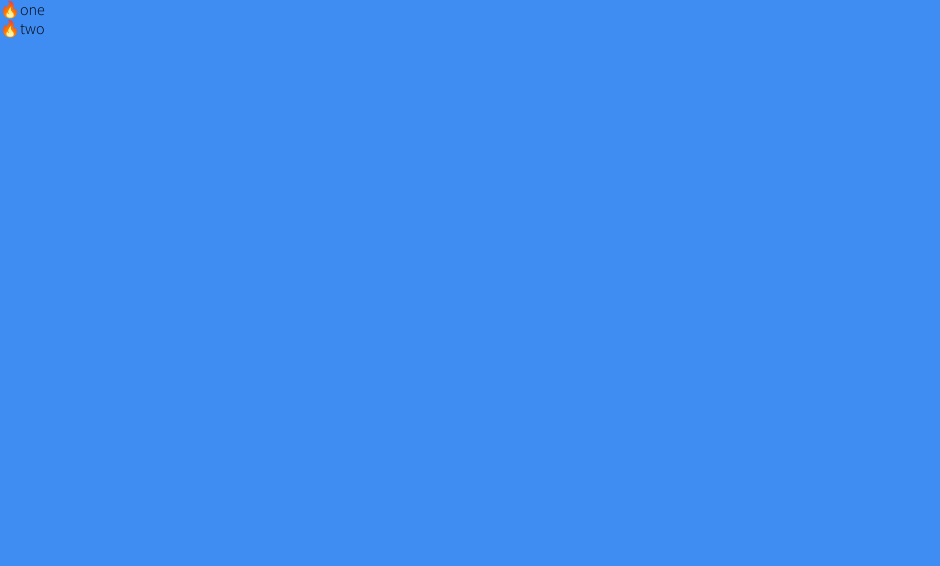
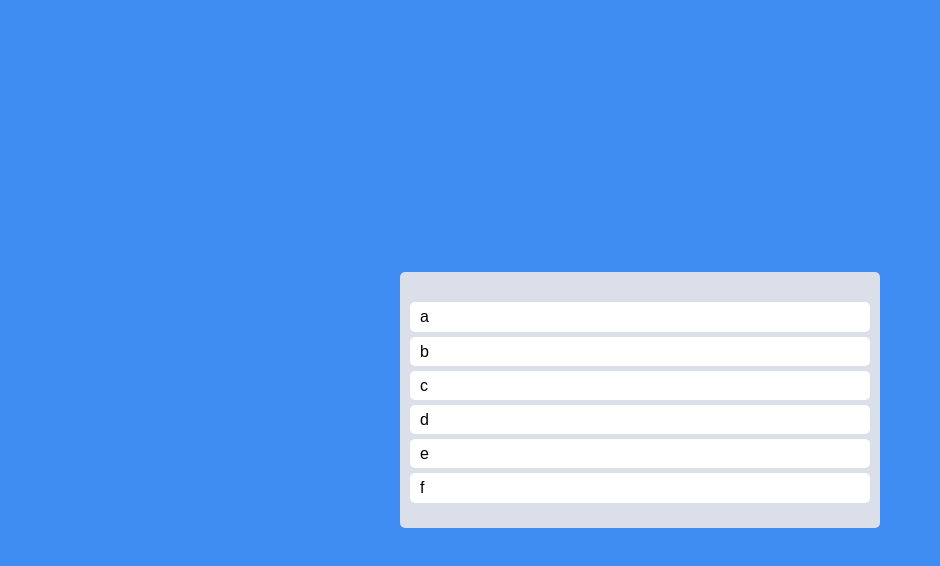
Before and after one commit to bigwave-cho/trello-todo, a React (Create React App) app: page / in a window 1280 px wide. Shown: the top 566 px of the page, without its empty margins (0-940 px from the left). Built offline with nearby package versions, Linux system fonts and the light colour scheme.

Commit message:
Beautiful-dnd : styling & placeholder

```diff
--- a/src/App.tsx
+++ b/src/App.tsx
@@ -1,51 +1,68 @@
 import { DragDropContext, Draggable, Droppable } from 'react-beautiful-dnd';
-/*
-npm i react-beautiful-dnd
-npm i --save-dev @types/react-beautiful-dnd
-DragDropContext
-: 기본적으로 드래그 앤 드롭을 적용하고 싶은 공간
-onDragEnd : 드래그가 끝나면 콜백함수 호출
-<Droppable> : 드롭할 수 있는 영역
-<Draggable> : 드래그 가능한 영역
+import styled from 'styled-components';
 
+const Wrapper = styled.div`
+  max-width: 480px;
+  width: 100%;
+  height: 100vh;
+  display: flex;
+  justify-content: center;
+  align-items: center;
+  margin: 0 auto;
+`;
 
-droppableProps : 드래그 작동해서 움직이는 영역
-dragHandle : 드래그 핸들이 작동하는 영역
-one은 전체 영역 드래거블
-two는 불 이모지만 가능해짐
-*/
+const Boards = styled.div`
+  display: grid;
+  width: 100%;
+  grid-template-columns: repeat(1, 1fr);
+`;
+
+const Board = styled.div`
+  min-height: 200px;
+  padding: 20px 10px;
+  padding-top: 30px;
+  background-color: ${(props) => props.theme.boardColor};
+  border-radius: 5px;
+`;
+
+const Card = styled.div`
+  border-radius: 5px;
+  padding: 5px 10px;
+  margin-bottom: 5px;
+  background-color: ${(props) => props.theme.cardColor};
+`;
+
+const toDos = ['a', 'b', 'c', 'd', 'e', 'f'];
+
+function App() {
   const onDragEnd = () => {};
-function App() {
+  //magic.placeholder : 카드가 drag 될 때 빈자리 공간을 그대로 유지해줌.
   return (
     <DragDropContext onDragEnd={onDragEnd}>
-      <div>
+      <Wrapper>
+        <Boards>
           <Droppable droppableId="one">
             {(magic) => (
-            <ul ref={magic.innerRef} {...magic.droppableProps}>
-              <Draggable draggableId="first" index={0}>
+              <Board ref={magic.innerRef} {...magic.droppableProps}>
+                {toDos.map((toDo, index) => (
+                  <Draggable key={toDo} draggableId={toDo} index={index}>
                     {(magic) => (
-                  <li
+                      <Card
                         ref={magic.innerRef}
                         {...magic.draggableProps}
                         {...magic.dragHandleProps}
                       >
-                    <span {...magic.dragHandleProps}>🔥</span>
-                    one
-                  </li>
+                        {toDo}
+                      </Card>
                     )}
                   </Draggable>
-              <Draggable draggableId="second" index={1}>
-                {(magic) => (
-                  <li ref={magic.innerRef} {...magic.draggableProps}>
-                    <span {...magic.dragHandleProps}>🔥</span>
-                    two
-                  </li>
-                )}
-              </Draggable>
-            </ul>
+                ))}
+                {magic.placeholder}
+              </Board>
             )}
           </Droppable>
-      </div>
+        </Boards>
+      </Wrapper>
     </DragDropContext>
   );
 }
--- a/src/index.tsx
+++ b/src/index.tsx
@@ -69,6 +69,9 @@
   text-decoration:none;
   color:inherit;
 }
+li {
+  list-style: none;
+}
 `;
 
 const root = ReactDOM.createRoot(
```
Lines whose indentation alone changed are shown as unchanged.
